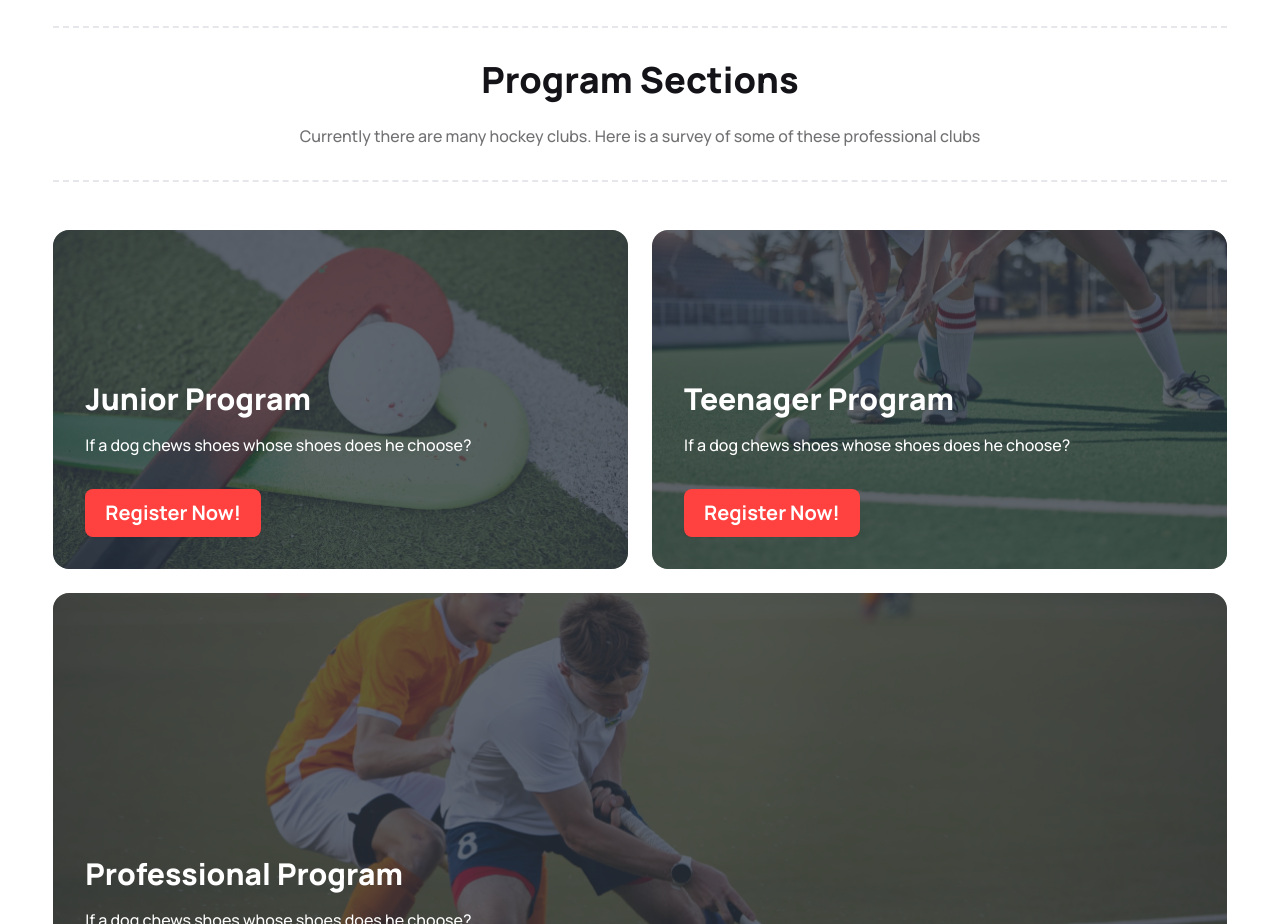
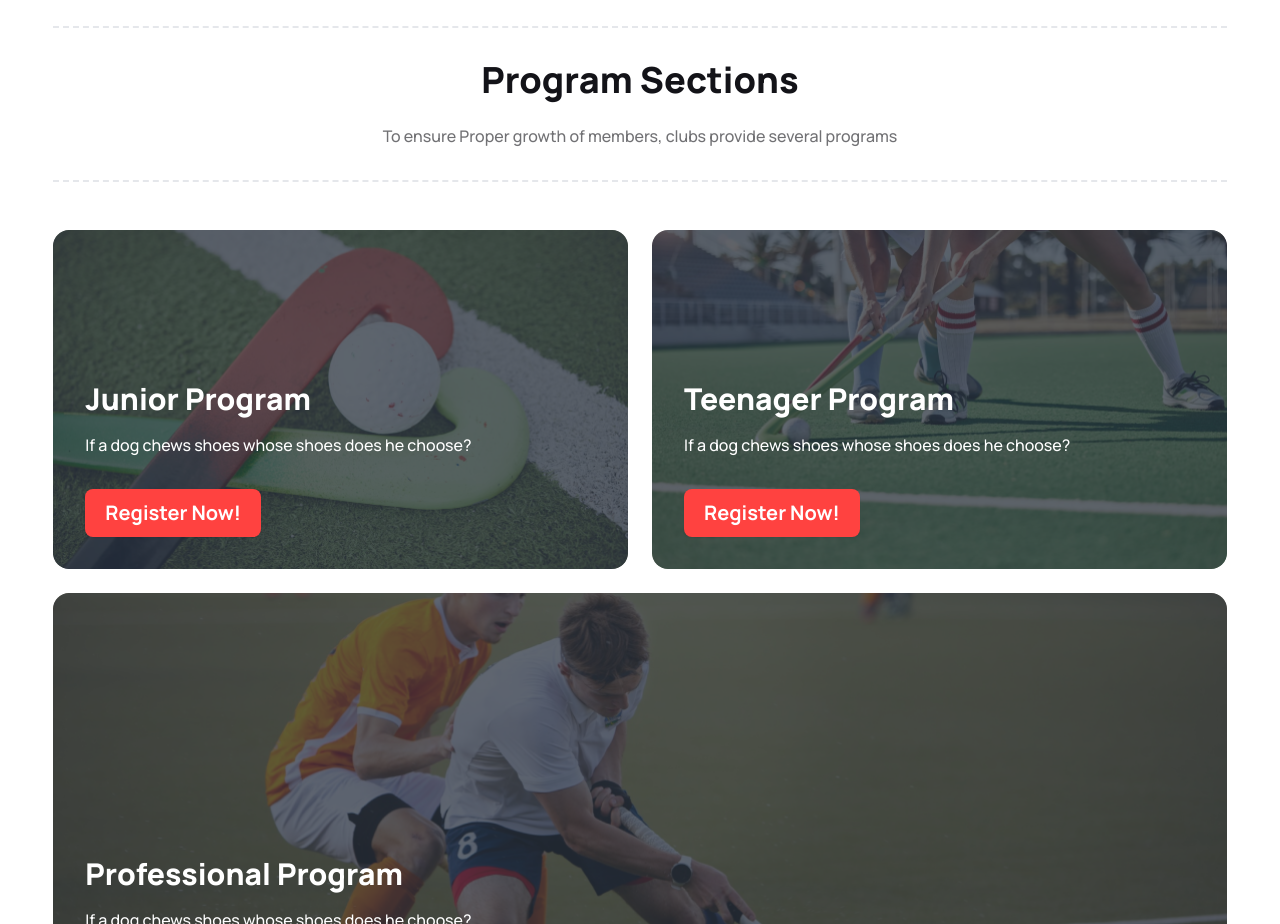
Before and after one commit to Partha-Ds/a-3, a plain HTML site: page index.html in a window 1280 px wide. Shown: the part 1400-2324 px from the top of the page. Drawn offline with nearby package versions, Linux system fonts and the light colour scheme.

Commit message:
adding details

```diff
--- a/index.html
+++ b/index.html
@@ -164,9 +164,7 @@
         <section class="container w-11/12 mx-3 lg:mx-auto mt-12 lg:mt-24 text-center">
             <div class="border-y-2 border-dashed py-6 lg:py-8">
                 <h3 class="text-xl lg:text-4xl font-extrabold  text-[#131318]">Program Sections</h3>
-                <p class="font-medium text-[#13131899] mt-4 lg:mt-6">Currently there are many hockey clubs. Here is a
-                    survey of
-                    some of these professional clubs</p>
+                <p class="font-medium text-[#13131899] mt-4 lg:mt-6">To ensure Proper growth of members, clubs provide several programs</p>
             </div>
             <div class="text-left pt-6 lg:pt-12 grid lg:grid-cols-2 gap-6 mb-10 lg:mb-24">
                 <!-- first card -->
```
